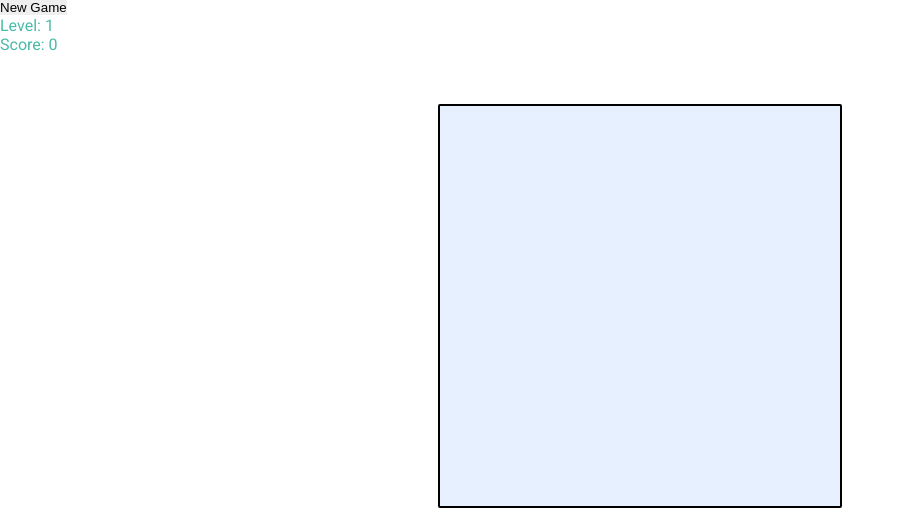
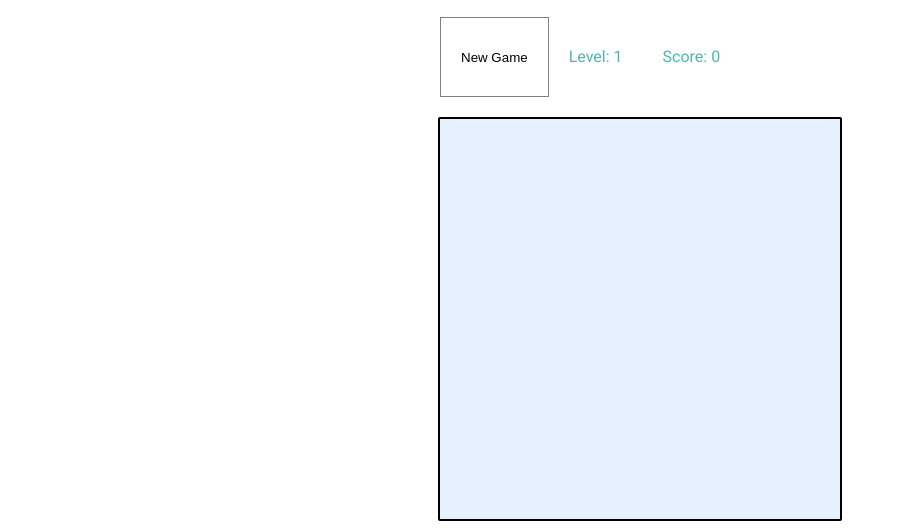
Before and after one commit to adrinecl/milestone-project2, a plain HTML site: page index.html in a window 1280 px wide. Shown: the part 113-641 px from the top of the page, without its empty margins (0-905 px from the left). Drawn offline with Linux system fonts and the light colour scheme.

Commit message:
Add some basic styling of the main menu

```diff
--- a/assets/css/style.css
+++ b/assets/css/style.css
@@ -39,8 +39,29 @@ body {
     padding-top: 50px;
 }
 
+#mainMenu {
+    display: flex;
+    flex-direction: row;
+    height: 80px;
+    margin: 20px auto;
+    width: 400px;
+}
+
+#mainMenu button {
+    background: none;
+    border: 1px solid gray;
+    padding: 0 20px;
+    -webkit-appearance: none;
+}
+
+#mainMenu > div {
+    height: 80px;
+    line-height: 80px;
+    padding: 0 20px;
+}
+
 #game-area {
-    margin: 50px auto;
+    margin: 10px auto;
 }
 
 .game-area {
```
